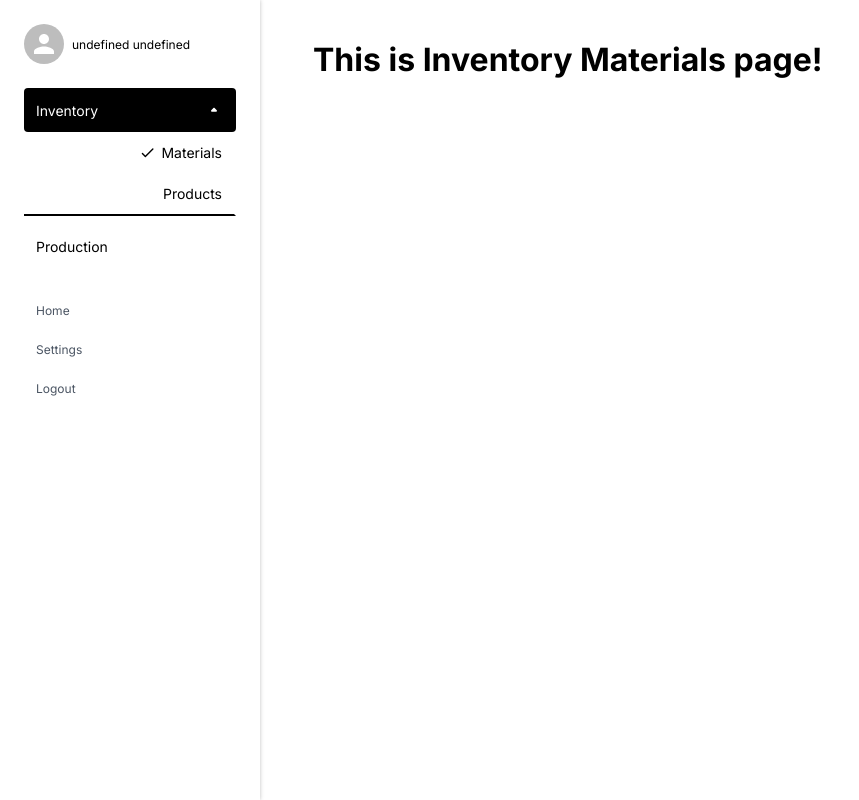
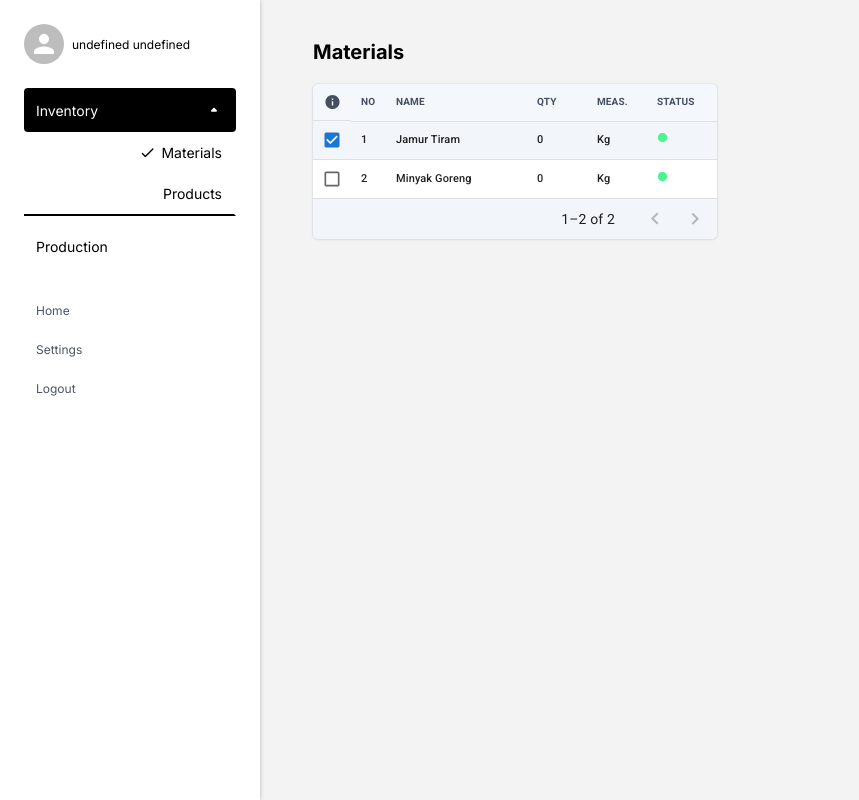
Before and after one commit to theogee/erp-project, a React (Create React App) app in the folder client/: page /b/1/dashboard/inventory/materials in a window 1280 px wide. Shown: the whole page, without its empty margins (0-859 px from the left). Built offline with nearby package versions, Linux system fonts and the light colour scheme; no server answers.

Commit message:
created material table
checkbox radio-like behavior not yet implemented

```diff
--- a/client/src/components/ERPDashboard/ERPDashboard.js
+++ b/client/src/components/ERPDashboard/ERPDashboard.js
@@ -67,8 +67,11 @@ export default function ERPDashboard() {
       />
       <Box
         sx={{
-          padding: "40px 53px",
           flexGrow: "100",
+          "& > *": {
+            padding: "40px 53px",
+            minHeight: "100vh",
+          },
         }}
       >
         <Outlet context={{ user, businessID }} />
--- a/client/src/components/ERPDashboard/Inventory/InventoryMaterials.js
+++ /dev/null
@@ -1,5 +0,0 @@
-import React from "react";
-
-export default function InventoryMaterials() {
-  return <h1>This is Inventory Materials page!</h1>;
-}
--- /dev/null
+++ b/client/src/components/ERPDashboard/Inventory/Materials/InventoryMaterials.js
@@ -0,0 +1,15 @@
+/** @jsxImportSource @emotion/react */
+import React from "react";
+
+import Box from "@mui/material/Box";
+
+import MaterialTable from "./MaterialTable";
+
+export default function InventoryMaterials() {
+  return (
+    <Box component="main" sx={{ backgroundColor: "#F3F3F3" }}>
+      <h1 css={{ fontSize: "20px", marginBottom: "20px" }}>Materials</h1>
+      <MaterialTable />
+    </Box>
+  );
+}
--- /dev/null
+++ b/client/src/components/ERPDashboard/Inventory/Materials/MaterialTable.js
@@ -0,0 +1,155 @@
+import React from "react";
+
+import { styled } from "@mui/material/styles";
+import Table from "@mui/material/Table";
+import TableBody from "@mui/material/TableBody";
+import TableCell, { tableCellClasses } from "@mui/material/TableCell";
+import TableContainer from "@mui/material/TableContainer";
+import TableHead from "@mui/material/TableHead";
+import TableRow from "@mui/material/TableRow";
+import TablePagination from "@mui/material/TablePagination";
+import Box from "@mui/material/Box";
+import Stack from "@mui/material/Stack";
+import CircleIcon from "@mui/icons-material/Circle";
+import Checkbox from "@mui/material/Checkbox";
+import InfoIcon from "@mui/icons-material/Info";
+
+const testData = [
+  {
+    material_id: 2,
+    business_id: 1,
+    measurement_id: 1,
+    safety_stock_qty: 0.1,
+    name: "Jamur Tiram",
+  },
+  {
+    material_id: 3,
+    business_id: 1,
+    measurement_id: 3,
+    safety_stock_qty: 0.3,
+    name: "Minyak Goreng",
+  },
+];
+
+const headCells = [
+  { label: "NO" },
+  { label: "NAME" },
+  { label: "QTY" },
+  { label: "MEAS." },
+  { label: "STATUS" },
+];
+
+const StyledTableCell = styled(TableCell)(({ theme }) => ({
+  padding: "6px 10px",
+  [`&.${tableCellClasses.head}`]: {
+    color: "#464F60",
+    fontSize: 10,
+    fontWeight: 700,
+  },
+  [`&.${tableCellClasses.body}`]: {
+    fontSize: 11,
+    fontWeight: 500,
+  },
+}));
+
+const StyledTableRow = styled(TableRow)(({ theme }) => ({
+  "&:nth-of-type(odd)": {
+    backgroundColor: "#F2F5FA",
+  },
+  "&:nth-of-type(even)": {
+    backgroundColor: "#FFFFFF",
+  },
+  // "&:hover": {
+  //   backgroundColor: "#E8EBEF",
+  // },
+  // hide last border
+  "&:last-child td, &:last-child th": {
+    border: 0,
+  },
+}));
+
+export default function MaterialTable() {
+  const ROWS_PER_PAGE = 10;
+
+  const [page, setPage] = React.useState(0);
+
+  const handleChangePage = (event, newPage) => {
+    setPage(newPage);
+  };
+
+  return (
+    <TableContainer
+      component={Box}
+      sx={{
+        backgroundColor: "#F4F7FC",
+        boxShadow:
+          "0px 0px 0px 0.637838px rgba(152, 161, 178, 0.1), 0px 0.637838px 2.55135px rgba(69, 75, 87, 0.12), 0px 0px 1.27568px rgba(0, 0, 0, 0.08);",
+        borderRadius: "5px",
+        minWidth: "404px",
+        maxWidth: "40%",
+        overflowX: "hidden",
+      }}
+    >
+      <Table size="small">
+        <TableHead>
+          <TableRow>
+            <Stack
+              component={StyledTableCell}
+              alignItems="center"
+              justifyItems="center"
+            >
+              <InfoIcon sx={{ width: "17px" }} />
+            </Stack>
+            {headCells.map((cell) => (
+              <StyledTableCell key={cell.label}>{cell.label}</StyledTableCell>
+            ))}
+          </TableRow>
+        </TableHead>
+        <TableBody>
+          {testData
+            .slice(page * ROWS_PER_PAGE, page * ROWS_PER_PAGE + ROWS_PER_PAGE)
+            .map((data, i) => (
+              <StyledTableRow key={data.material_id}>
+                <StyledTableCell
+                  sx={{ width: "30px", padding: 0 }}
+                  align="center"
+                >
+                  <Checkbox
+                    color="primary"
+                    size="small"
+                    defaultChecked={i === 0}
+                  />
+                </StyledTableCell>
+                <StyledTableCell sx={{ width: "35px" }}>
+                  {i + 1}
+                </StyledTableCell>
+                <StyledTableCell>{data.name}</StyledTableCell>
+                <StyledTableCell sx={{ width: "60px" }}>0</StyledTableCell>
+                <StyledTableCell sx={{ width: "60px" }}>Kg</StyledTableCell>
+                <StyledTableCell sx={{ width: "70px" }}>
+                  <CircleIcon color="signatureGreen" fontSize="10" />
+                </StyledTableCell>
+              </StyledTableRow>
+            ))}
+          <StyledTableRow>
+            <StyledTableCell colSpan={12} sx={{ padding: 0 }}>
+              <TablePagination
+                component="div"
+                count={testData.length}
+                rowsPerPage={ROWS_PER_PAGE}
+                page={page}
+                onPageChange={handleChangePage}
+                rowsPerPageOptions={[]}
+                sx={{
+                  ".MuiTablePagination-toolbar": {
+                    minHeight: "40px",
+                  },
+                }}
+              />
+            </StyledTableCell>
+          </StyledTableRow>
+        </TableBody>
+      </Table>
+    </TableContainer>
+  );
+}
--- /dev/null
+++ b/client/src/components/ERPDashboard/Inventory/Materials/index.js
@@ -0,0 +1 @@
+export { default as InventoryMaterials } from "./InventoryMaterials";
--- a/client/src/components/ERPDashboard/Inventory/index.js
+++ b/client/src/components/ERPDashboard/Inventory/index.js
@@ -1,3 +1,3 @@
 export { default as Inventory } from "./Inventory";
-export { default as InventoryMaterials } from "./InventoryMaterials";
+export { InventoryMaterials } from "./Materials";
 export { default as InventoryProducts } from "./InventoryProducts";
--- a/client/src/conf/theme.conf.js
+++ b/client/src/conf/theme.conf.js
@@ -7,6 +7,11 @@ export default createTheme({
     },
     signatureGreen: {
       main: "#4AF48E",
+    },
+    status: {
+      yellow: "#F4CF4A",
+      red: "#F44A4A",
+      grey: "#C6C6C6",
     },
     white: {
       main: "#FFFFFF",
```
